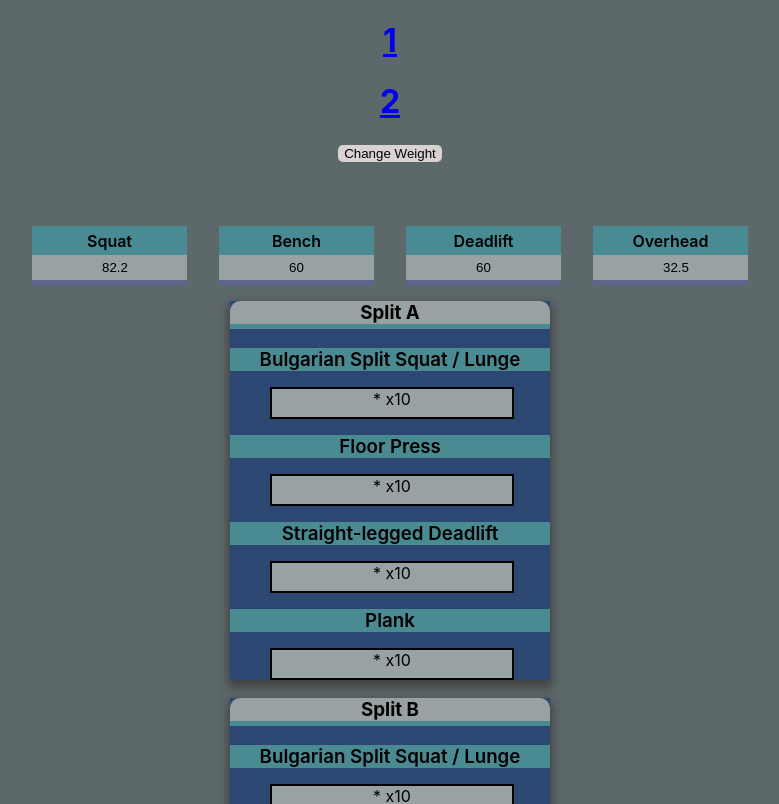
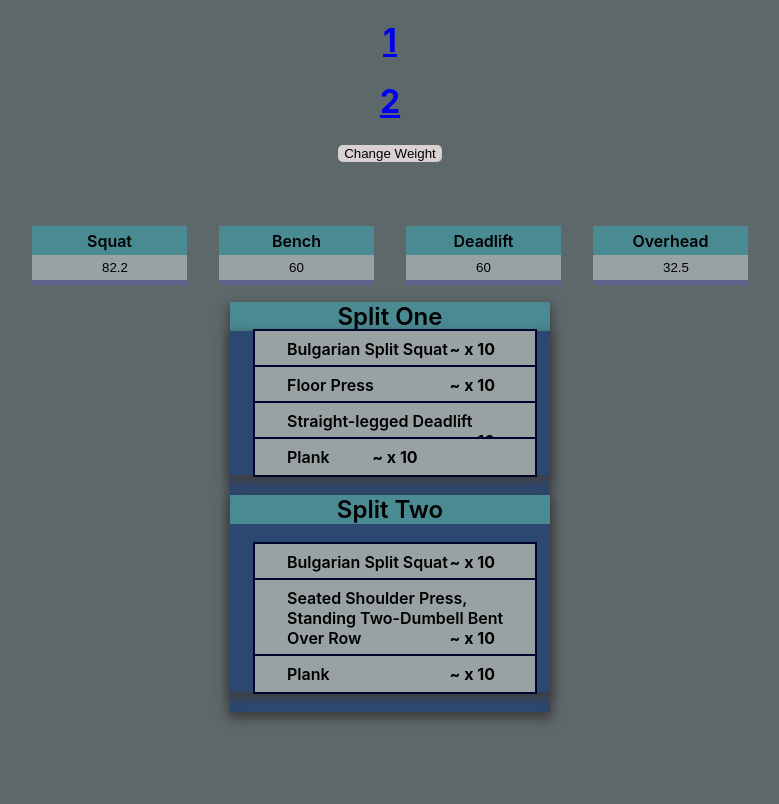
Before and after one commit to AroonSalotra/workout-app, a React (Create React App) app: page /workout-app/plan-2 in a window 1280 px wide. Shown: the top 804 px of the page, without its empty margins (250-1029 px from the left). Built offline with nearby package versions, Linux system fonts and the light colour scheme.

Commit message:
add array function for plan two

```diff
--- a/src/App.js
+++ b/src/App.js
@@ -34,12 +34,6 @@ function App() {
     return Math.ceil(input / 2.5) * 2.5
   }
 
-  useEffect(() => {
-    return () => {
-      <Link to={value}></Link>
-      // console.log("effect")
-    }
-  }, [value])
 
   return (
     <BrowserRouter>
@@ -54,8 +48,8 @@ function App() {
           <Route exact path="/workout-app/plan-1" element={<Main round={roundNum}
             squat={squat} bench={bench} deadlift={deadlift} overhead={overhead}
             setSquat={setSquat} setBench={setBench} setDeadlift={setDeadlift} setOverhead={setOverhead}
-          />}></Route>
-          <Route exact path="/workout-app/plan-2" element={<PlanTwoDisplay />}></Route>
+          />}> </Route>
+          <Route exact path="/workout-app/plan-2" element={<PlanTwoDisplay squat={squat} />}></Route>
         </Routes>
         {/* <Landing round={roundNum} /> */}
         {/* <Info display={display} setDisplay={setDisplay} /> */}
--- a/src/PlanTwo.jsx
+++ b/src/PlanTwo.jsx
@@ -1,29 +1,34 @@
 const PlanTwo = (props) => {
 
+    let squat = props.squat;
+    let deadlift = props.deadlift;
+
+    // console.log(squat)
+
     const handleRoutine = (day) => {
-        let reps = <p className="rep">* x10</p>
+        let data;
+        day === "A" ? data = handleArray(liftsAll, 1, liftsA) : data = handleArray(liftsAll, 1, liftsB)
+        return <ul className="list">
+            {data.map((elem) => {
+                return <li key={elem}>{elem} <span className="reps">~ x 10</span> </li>
+            })}
+        </ul>
+    }
 
-        return <div className="trainingWeek">
-            <h3 className="subTitle2">{day == "A" ? "Split A" : "Split B"}</h3>
-            <div className="trainingDay">
-                <h3 className="subTitle">Bulgarian Split Squat / Lunge</h3>{reps}
+    let liftsAll = ["Bulgarian Split Squat", "Plank"]
+    let liftsA = ["Floor Press", "Straight-legged Deadlift"]
+    let liftsB = ["Seated Shoulder Press, Standing Two-Dumbell Bent Over Row"]
 
-                {day === "A" ?
-                    <>
-                        <h3 className="subTitle">Floor Press</h3>{reps}
-                        <h3 className="subTitle">Straight-legged Deadlift</h3>{reps}
-                    </>
-                    :
-                    <>
-                        <h3 className="subTitle">Seated Shoulder Press</h3>{reps}
-                        <h3 className="subTitle">Standing two-dumbell bent over row</h3>{reps}
-                    </>
-                }
+    const handleArray = (data, index, value) => {
+        let result = data;
+        for (let a = 0; a < value.length; a++) {
+            result.splice(index, 0, value[a])
+            index++
+        }
+        return result
+    }
 
-                <h3 className="subTitle">Plank</h3>{reps}
-            </div>
-        </div>
-    }
+    // console.log(handleArray(liftsAll, 1, liftsA))
 
 
     return (
--- a/src/PlanTwoDisplay.jsx
+++ b/src/PlanTwoDisplay.jsx
@@ -1,12 +1,18 @@
 import PlanTwo from "./PlanTwo";
 
-const PlanTwoDisplay = () => {
+const PlanTwoDisplay = (props) => {
     return (
-        <>
-        <PlanTwo day="A"/>
-        <PlanTwo day="B"/>
-        </>
-     );
+        <div className="trainingWeek">
+            <h2 className="subTitle">Split One</h2>
+            <div className="trainingWeek">
+                <PlanTwo day="A" squat={props.squat} />
+            </div>
+            <div className="trainingWeek">
+                <h2 className="subTitle">Split Two</h2>
+                <PlanTwo day="B" />
+            </div>
+        </div>
+    );
 }
 
 export default PlanTwoDisplay;
```
